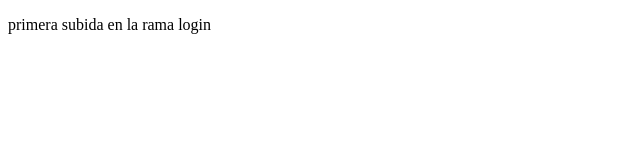
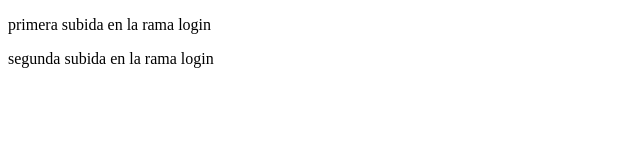
Before and after one commit to raulmarinmorales308/actGitFlow, a plain HTML site: page index.html in a window 1280 px wide. Shown: the whole page, without its empty margins (0-640 px from the left). Drawn offline with Linux system fonts and the light colour scheme.

Commit message:
segunda subida en la rama login

```diff
--- a/index.html
+++ b/index.html
@@ -7,5 +7,6 @@
 </head>
 <body>
     <p>primera subida en la rama login</p>
+    <p>segunda subida en la rama login</p>
 </body>
 </html>
```
